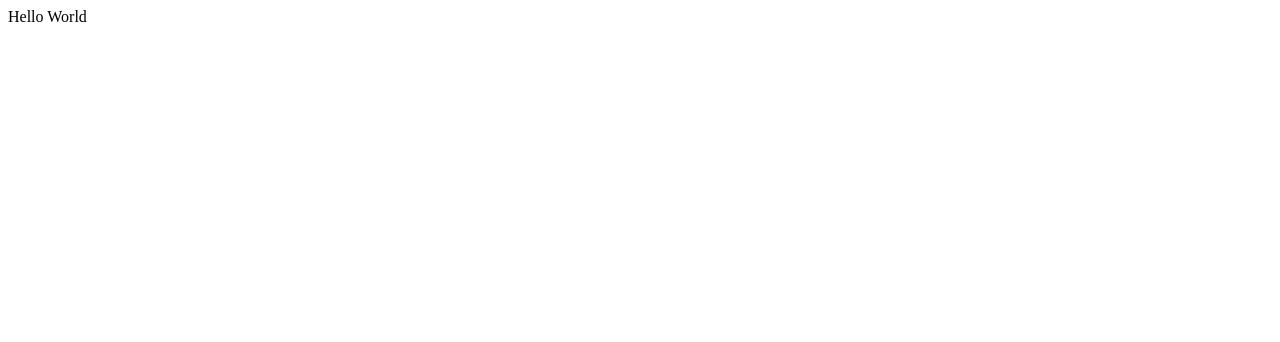
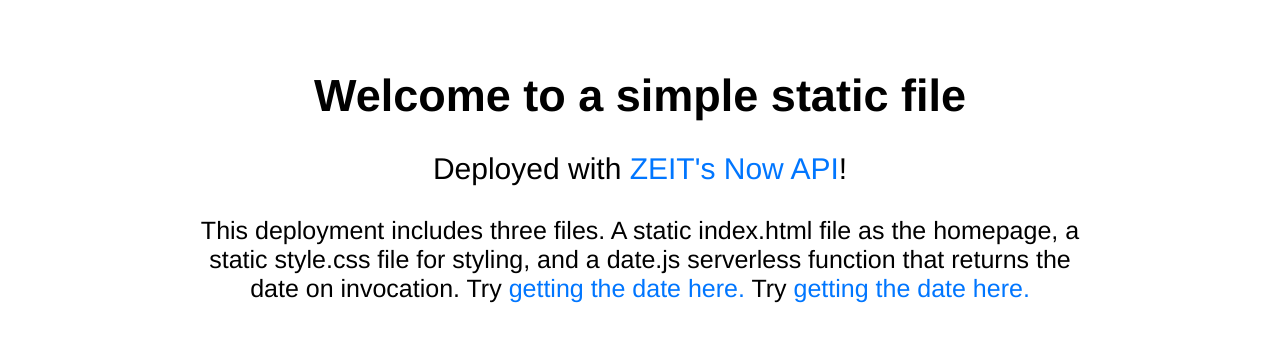
Before and after one commit to unclecode/kspaceWebDev, a plain HTML site: page task5.kpg/index.html in a window 1280 px wide. Drawn offline with Linux system fonts and the light colour scheme.

Commit message:
save task5.kpg/index.html

```diff
--- a/task5.kpg/index.html
+++ b/task5.kpg/index.html
@@ -1 +1,20 @@
-<p>Hello World</p>
+<!DOCTYPE html>
+<html>
+  <head>
+    <title>A simple deployment with the Now API!</title>
+    <link rel="stylesheet" href="app.css" />
+  </head>
+  <body>
+    <h1>Welcome to a simple static file</h1>
+    <p>
+      Deployed with <a href="https://zeit.co/docs/api">ZEIT&apos;s Now API</a>!
+    </p>
+    <p>
+      This deployment includes three files. A static index.html file as the
+      homepage, a static style.css file for styling, and a date.js serverless
+      function that returns the date on invocation. Try
+      <a href="/server.js">getting the date here.</a> Try
+      <a href="/server.py">getting the date here.</a>
+    </p>
+  </body>
+</html>
```
